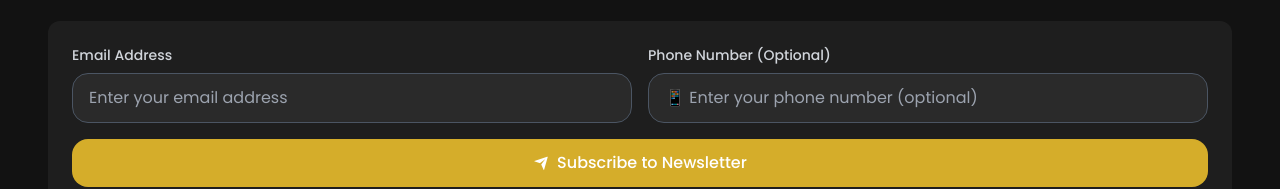
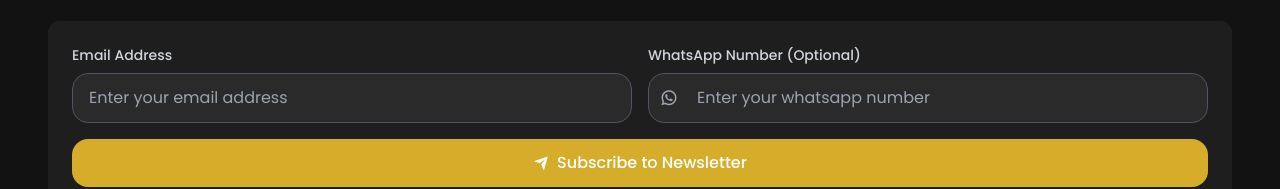
Before and after one commit to harshitabansal-tech/wizewealth-subscribers2, a website: page invest.html in a window 1280 px wide. Shown: the part 759-948 px from the top of the page. Drawn offline with nearby package versions, Linux system fonts and the light colour scheme.

Commit message:
invest.html

```diff
--- a/invest.html
+++ b/invest.html
@@ -290,10 +290,13 @@
 placeholder="Enter your email address">
 </div>
 <div>
-<label for="phone" class="block text-sm font-medium text-gray-300 mb-2">Phone Number (Optional)</label>
-<input type="tel" id="phone" name="phone" maxlength="10" autocomplete="tel"
-class="w-full px-4 py-3 bg-[#2A2A2A] border border-gray-600 rounded-lg text-white placeholder-gray-400 focus:outline-none focus:border-primary transition-colors"
-placeholder="📱 Enter your phone number (optional)">
+<label for="phone" class="block text-sm font-medium text-gray-300 mb-2">WhatsApp Number (Optional)</label>
+<div class="relative">
+  <i class="ri-whatsapp-line absolute left-3 top-1/2 transform -translate-y-1/2 text-gray-400 text-lg"></i>
+  <input type="tel" id="phone" name="phone" maxlength="10" autocomplete="tel"
+  class="w-full pl-12 pr-4 py-3 bg-[#2A2A2A] border border-gray-600 rounded-lg text-white placeholder-gray-400 focus:outline-none focus:border-primary transition-colors"
+  placeholder="Enter your whatsapp number ">
+</div>
 </div>
 </div>
 <button type="submit"
```
